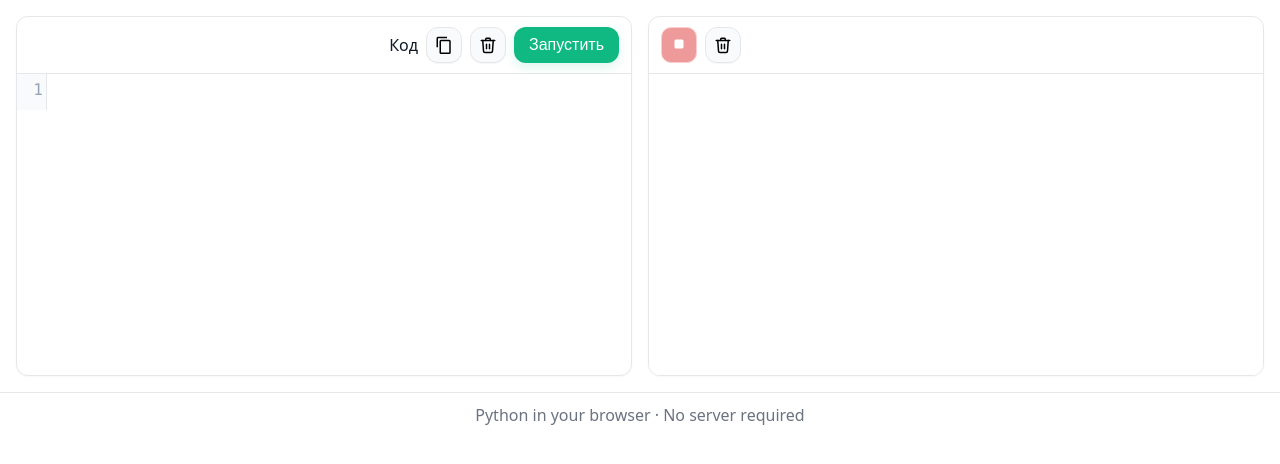
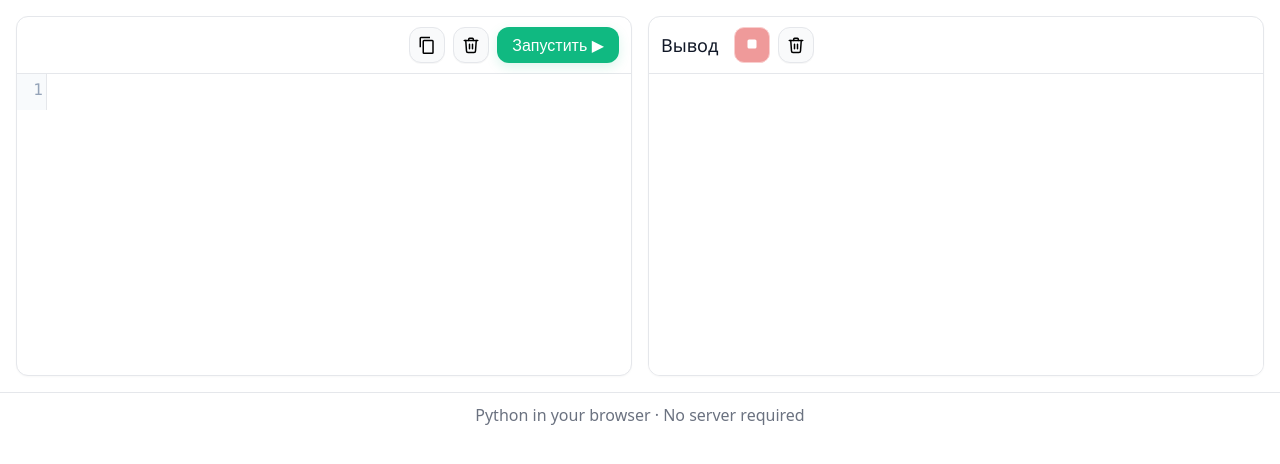
Before and after one commit to hamelumster/run-python-code, a plain HTML site: page docs/index.html in a window 1280 px wide. Drawn offline with nearby package versions, Linux system fonts and the light colour scheme.

Commit message:
del word in left panel and visual changes for right panel

```diff
--- a/docs/index.html
+++ b/docs/index.html
@@ -20,10 +20,9 @@
     <!-- ЛЕВАЯ ПАНЕЛЬ: РЕДАКТОР -->
     <section class="panel">
       <header class="toolbar">
-        <div class="title">Код</div>
         <div class="tools">
           <!-- copy -->
-          <button id="copyBtn" class="icon-btn icon-btn--round" title="Скопировать">
+          <button id="copyBtn" class="icon-btn icon-btn--round" title="Копировать">
             <svg viewBox="0 0 24 24" width="18" height="18" aria-hidden="true">
               <path d="M16 1H4a2 2 0 0 0-2 2v12h2V3h12V1zm3 4H8a2 2 0 0 0-2 2v15a2 2 0 0 0 2 2h11a2 2 0 0 0 2-2V7a2 2 0 0 0-2-2zm0 17H8V7h11v15z" fill="currentColor"/>
             </svg>
@@ -40,7 +39,7 @@
           </button>
           <!-- run -->
           <button id="runBtn" class="run-btn" title="Запустить">
-            Запустить
+            Запустить ▶
           </button>
         </div>
       </header>
@@ -50,6 +49,7 @@
     <!-- ПРАВАЯ ПАНЕЛЬ: ВЫВОД -->
     <section class="panel">
         <header class="toolbar toolbar-right">
+          <div class="title">Вывод</div>
         <div class="tools">
             <!-- STOP (красный квадратик) -->
             <button id="stopBtn" class="stop-btn" title="Остановить" disabled>
```
